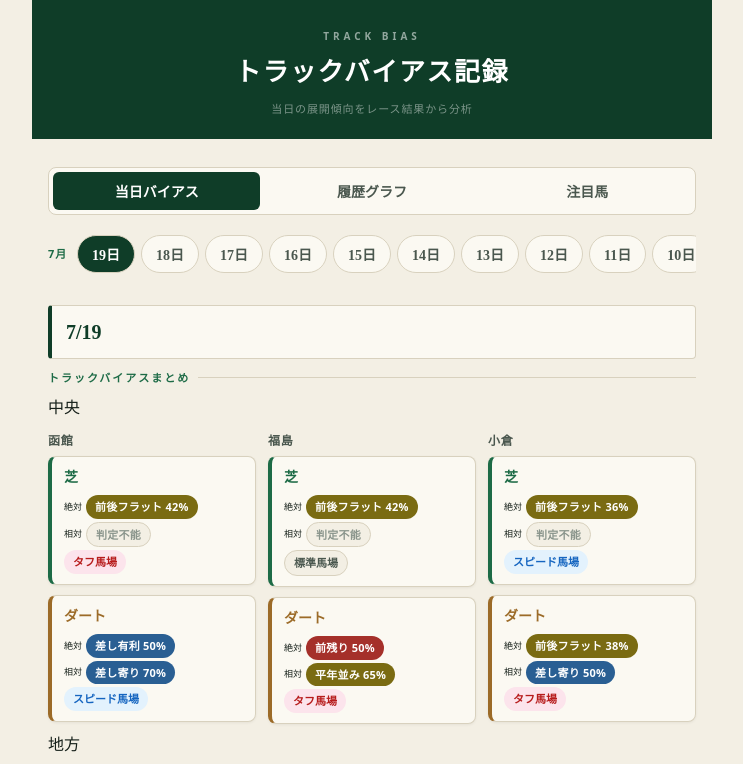
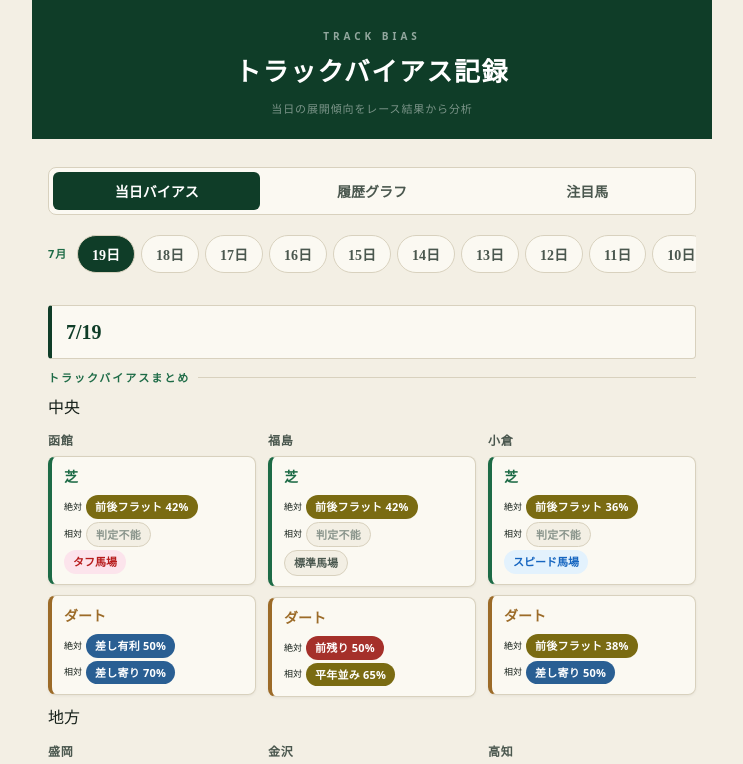
Before and after one commit to motoya413794-source/tenkai-matrix, a React (Vite) app: page / in a window 1280 px wide. Shown: the top 764 px of the page, without its empty margins (268-1011 px from the left). Built offline with nearby package versions, Linux system fonts and the light colour scheme.

Commit message:
fix: 地方競馬(NAR)ではタフ馬場/高速馬場ラベルを表示しない（函館基準タイムを地方に誤適用していたのを修正）

```diff
--- a/src/App.jsx
+++ b/src/App.jsx
@@ -104,9 +104,11 @@ function tallyVerdict(races, course, opts) {
 function dayCourseVerdict(races, course, quantiles) {
   const filtered = races.filter(r => r.course === course && !isDominant(r))
   if (filtered.length === 0) return null
+  // 馬場速度指数（タフ/高速馬場）はJRAの函館基準タイムを元にしており、
+  // 地方競馬(NAR)や函館以外の会場に適用すると全く異なる基準で誤判定になるためJRAのみ算出する
   const variants = []
   filtered.forEach(r => {
-    if (r.winTime && r.distance) {
+    if (r.winTime && r.distance && !useNARLogic(r)) {
       const sec = parseTimeStr(r.winTime)
       const v = calcTrackVariant(course, r.distance, sec, r.grade)
       if (v != null) variants.push(v)
```
